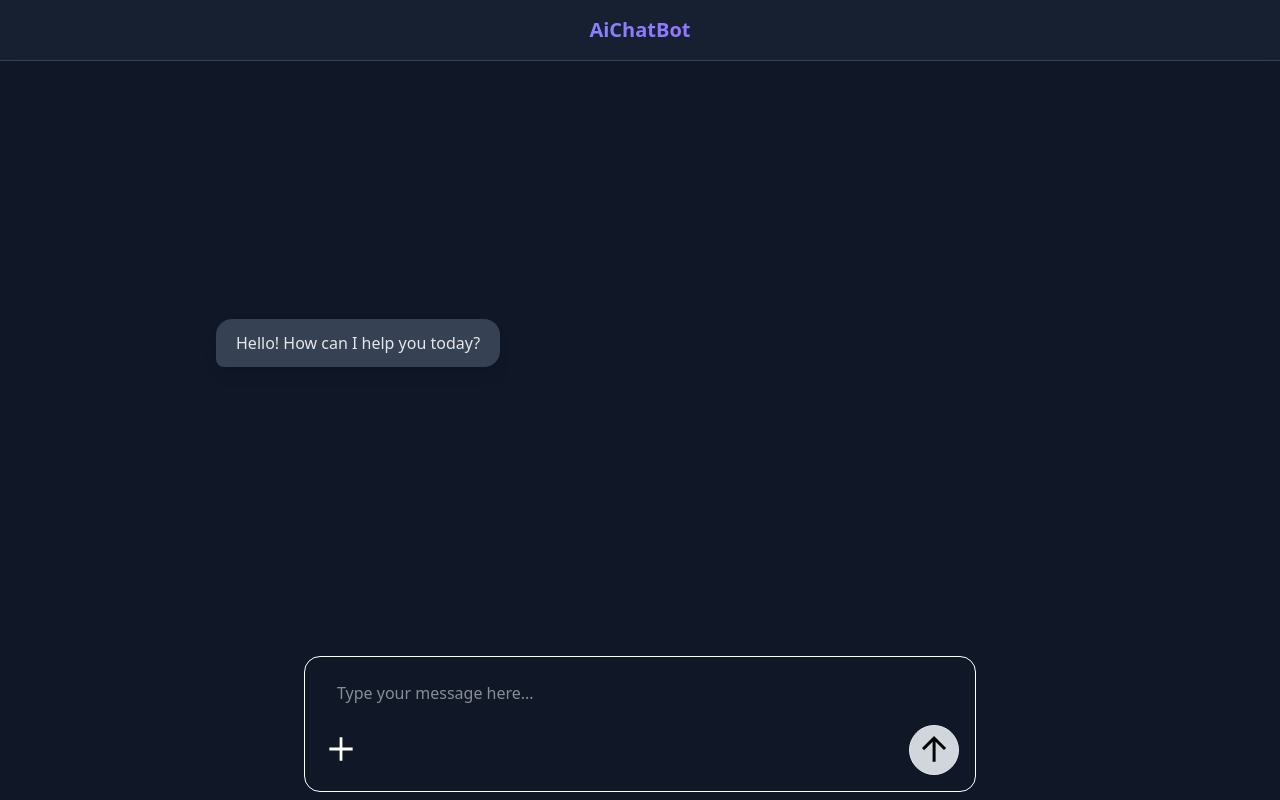
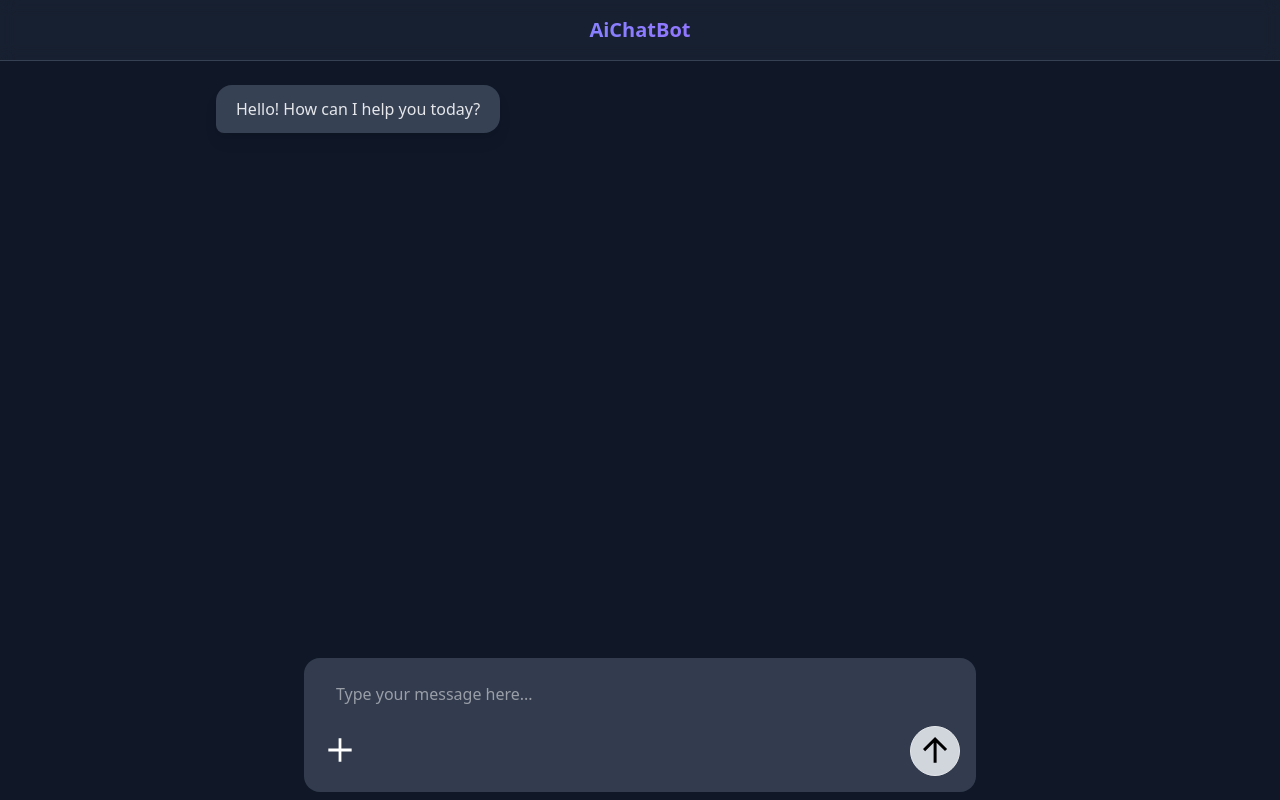
Before and after one commit to rishikesh-babu/AI-Chat-Bot, a React (Vite) app in the folder client/: page / in a window 1280 px wide. Built offline with nearby package versions, Linux system fonts and the light colour scheme.

Commit message:
Updated style

```diff
--- a/client/src/Components/ChatMain/ChatMain.jsx
+++ b/client/src/Components/ChatMain/ChatMain.jsx
@@ -55,6 +55,7 @@ function ChatMain() {
 
     function handleFileChange(e) {
         const file = e.target.files[0];
+        console.log('file :>> ', file);
         if (file) {
             const fileURL = URL.createObjectURL(file);
             setFileInput({
@@ -78,7 +79,7 @@ function ChatMain() {
                 </div>
             </header>
 
-            <main className=" p-6 w-full max-w-4xl mx-auto overflow-y-auto flex flex-col gap-6">
+            <main className="grow p-6 w-full max-w-4xl mx-auto overflow-y-auto flex flex-col gap-6">
                 {messages.map((message) => (
                     <div
                         key={message.id}
@@ -109,9 +110,9 @@ function ChatMain() {
                 <div ref={messagesEndRef} />
             </main>
 
-            <div className="p-4 m-2 sm:mx-auto sm:w-full max-w-2xl border border-white rounded-2xl flex flex-col gap-3 ">
+            <footer className="p-4 m-2 sm:mx-auto sm:w-full max-w-2xl bg-gray-700/90 border-none rounded-2xl flex flex-col gap-3 ">
                 {fileInput && (
-                    <div className="p-2 w-[30%] aspect-square relative border border-gray-700 bg-gray-900 rounded-xl overflow-hidden">
+                    <div className="p-2 w-[30%] aspect-square relative border border-gray-700 bg-gray-900s rounded-xl overflow-hidden ">
                         <div onClick={() => setFileInput(null)} className='absolute z-10 right-2 cursor-pointer hover:scale-105 transition-all duration-200'>
                             <svg xmlns="http://www.w3.org/2000/svg" height="25px" viewBox="0 -960 960 960" width="25px" fill="#ffff"><path d="m291-240-51-51 189-189-189-189 51-51 189 189 189-189 51 51-189 189 189 189-51 51-189-189-189 189Z" /></svg>
                         </div>
@@ -137,7 +138,7 @@ function ChatMain() {
                         onKeyDown={(e => { e.key === 'Enter' && handleSendMessage(e) })}
                         placeholder="Type your message here..."
                         disabled={isLoading}
-                        className="flex-grow py-2 px-4 text-white rounded-full  focus:outline-none focus:ring-2 focus:ring-blue-400 transition-shadow"
+                        className="flex-grow py-2 px-4 text-white rounded-full focus:outline-none focus:ring-2 focus:ring-blue-400 transition-shadow"
                     />
                 </div>
                 <div className='flex justify-between'>
@@ -163,7 +164,7 @@ function ChatMain() {
                         <svg xmlns="http://www.w3.org/2000/svg" height="48px" viewBox="0 -960 960 960" width="48px" fill="black"><path d="M452-244v-400L282-477l-42-43 241-241 241 241-42 42-168-168v402h-60Z" /></svg>
                     </button>
                 </div>
-            </div>
+            </footer>
         </div>
     )
 }
```
